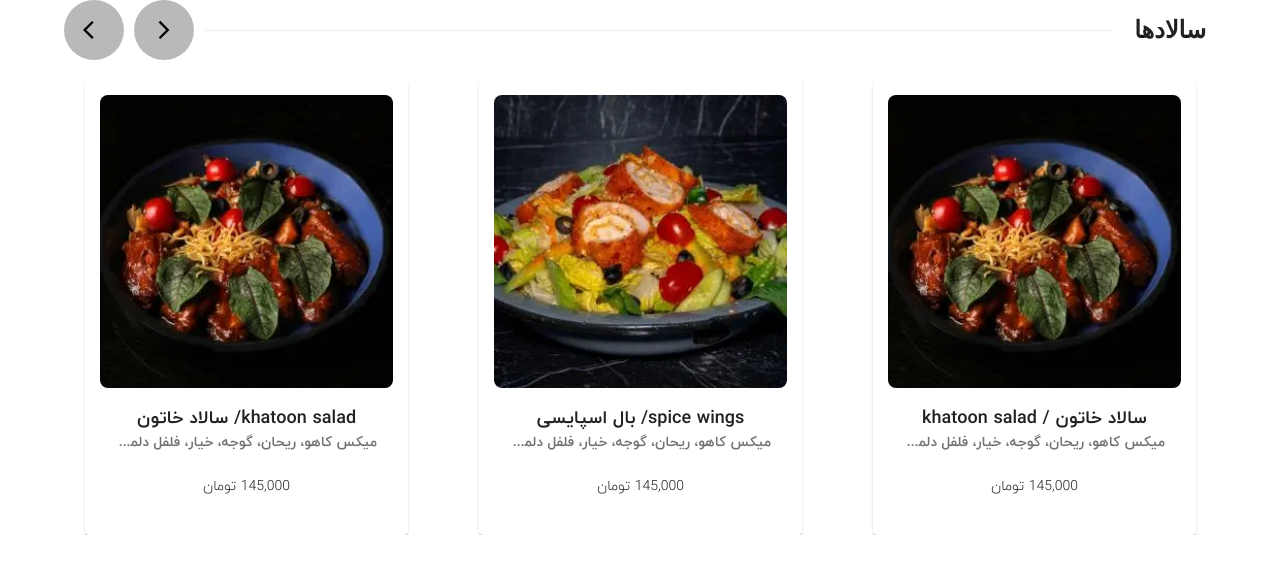
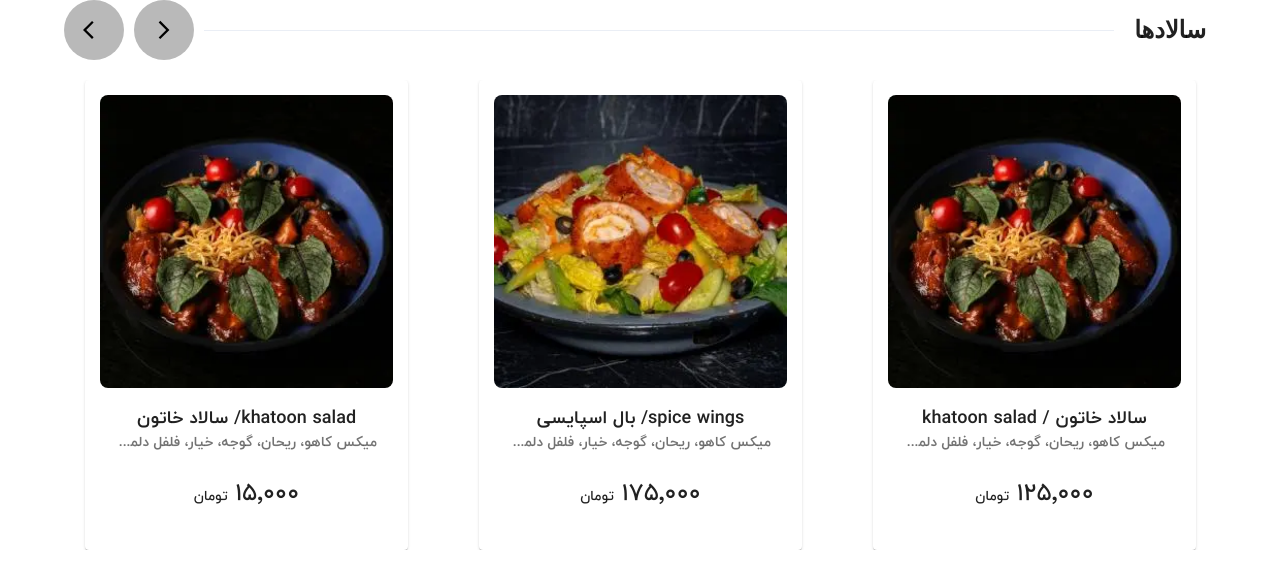
Before and after one commit to NooshinBarazi/Restaurant-Website, a Next.js app: page / in a window 1280 px wide. Shown: the top 588 px of the page. Built offline with nearby package versions, Linux system fonts and the light colour scheme.

Commit message:
convert english number to persian number

```diff
--- a/app/components/FoodList/FoodItem.tsx
+++ b/app/components/FoodList/FoodItem.tsx
@@ -5,7 +5,7 @@ export interface FoodProps {
   image: string;
   title: string;
   ingredients: string;
-  price: string;
+  price: number;
 }
 
 export const FoodItem = ({ image, title, ingredients, price , id}: FoodProps) => {
@@ -44,8 +44,8 @@ export const FoodItem = ({ image, title, ingredients, price , id}: FoodProps) =>
           >
             {ingredients}
           </Typography>
-          <Typography sx={{ fontSize: "1.4rem"}}>
-            {price} تومان
+          <Typography sx={{ fontSize: "2.4rem", fontWeight: '500'}}>
+            {Number(price).toLocaleString('fa-ir')} <span style={{fontSize: '1.4rem'}}>تومان</span>
           </Typography>
         </CardContent>
       </Card>
--- a/app/page.tsx
+++ b/app/page.tsx
@@ -68,7 +68,7 @@ export default function Home() {
       title: " سالاد خاتون / khatoon salad",
       ingredients:
         " میکس کاهو، ریحان، گوجه، خیار، فلفل دلمه کبابی، پیازچه، پنیر فتا، مرغ گریل شده، گردو، سس مه لقا Lettuce mix, basil, tomato, cucumber, grilled bell pepper, onion, feta cheese, grilled chicken, walnuts,Mehlaqa sauce",
-      price: "145,000",
+      price: 125000,
     },
     {
       id: "2",
@@ -76,7 +76,7 @@ export default function Home() {
       title: "spice wings/ بال اسپایسی",
       ingredients:
         " میکس کاهو، ریحان، گوجه، خیار، فلفل دلمه کبابی، پیازچه، پنیر فتا، مرغ گریل شده، گردو، سس مه لقا Lettuce mix, basil, tomato, cucumber, grilled bell pepper, onion, feta cheese, grilled chicken, walnuts,Mehlaqa sauce",
-      price: "145,000",
+      price: 175000,
     },
     {
       id: "3",
@@ -84,7 +84,7 @@ export default function Home() {
       title: "khatoon salad/ سالاد خاتون",
       ingredients:
         " میکس کاهو، ریحان، گوجه، خیار، فلفل دلمه کبابی، پیازچه، پنیر فتا، مرغ گریل شده، گردو، سس مه لقا Lettuce mix, basil, tomato, cucumber, grilled bell pepper, onion, feta cheese, grilled chicken, walnuts,Mehlaqa sauce",
-      price: "145,000",
+      price: 15000,
     },
     {
       id: "4",
@@ -92,7 +92,7 @@ export default function Home() {
       title: "spice wings/ بال اسپایسی",
       ingredients:
         " میکس کاهو، ریحان، گوجه، خیار، فلفل دلمه کبابی، پیازچه، پنیر فتا، مرغ گریل شده، گردو، سس مه لقا Lettuce mix, basil, tomato, cucumber, grilled bell pepper, onion, feta cheese, grilled chicken, walnuts,Mehlaqa sauce",
-      price: "145,000",
+      price: 14000,
     },
     {
       id: "5",
@@ -100,7 +100,7 @@ export default function Home() {
       title: "spice wings/ بال اسپایسی",
       ingredients:
         " میکس کاهو، ریحان، گوجه، خیار، فلفل دلمه کبابی، پیازچه، پنیر فتا، مرغ گریل شده، گردو، سس مه لقا Lettuce mix, basil, tomato, cucumber, grilled bell pepper, onion, feta cheese, grilled chicken, walnuts,Mehlaqa sauce",
-      price: "145,000",
+      price: 1000
     },
   ];
 
```
